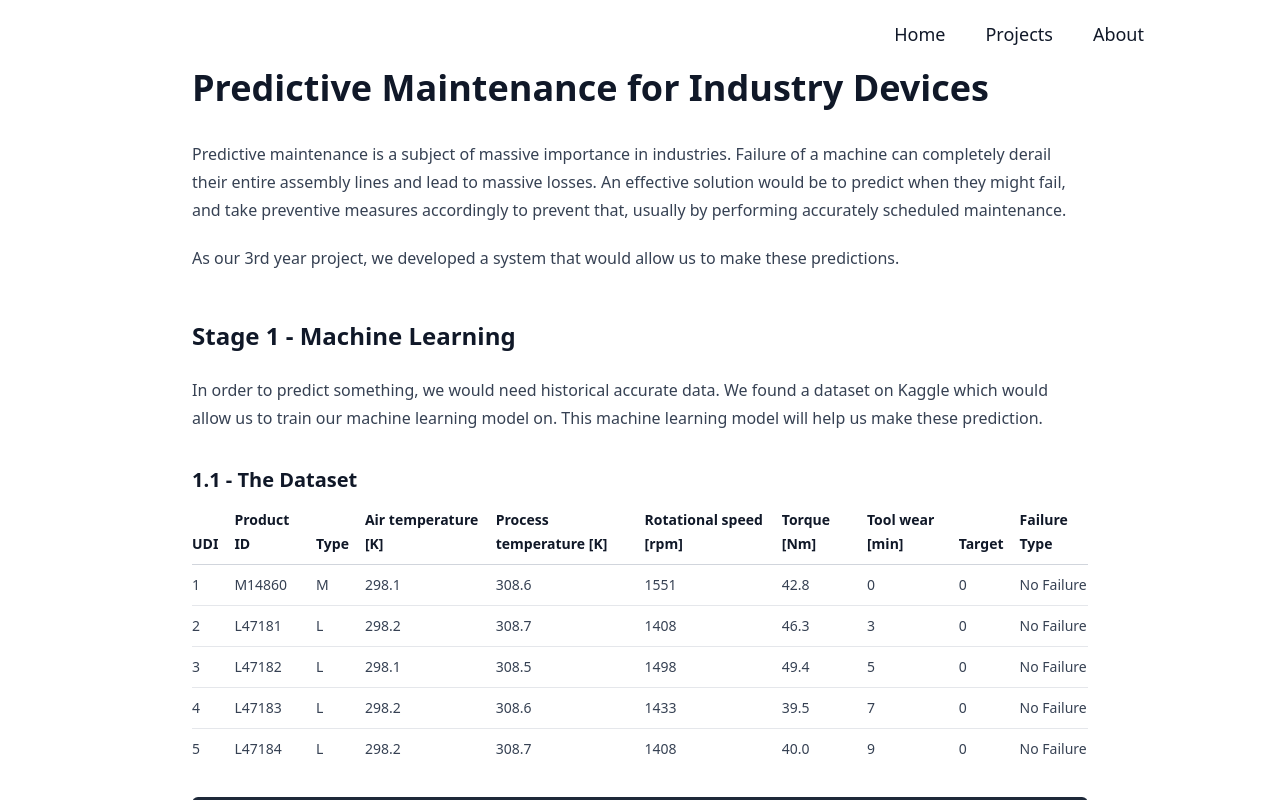
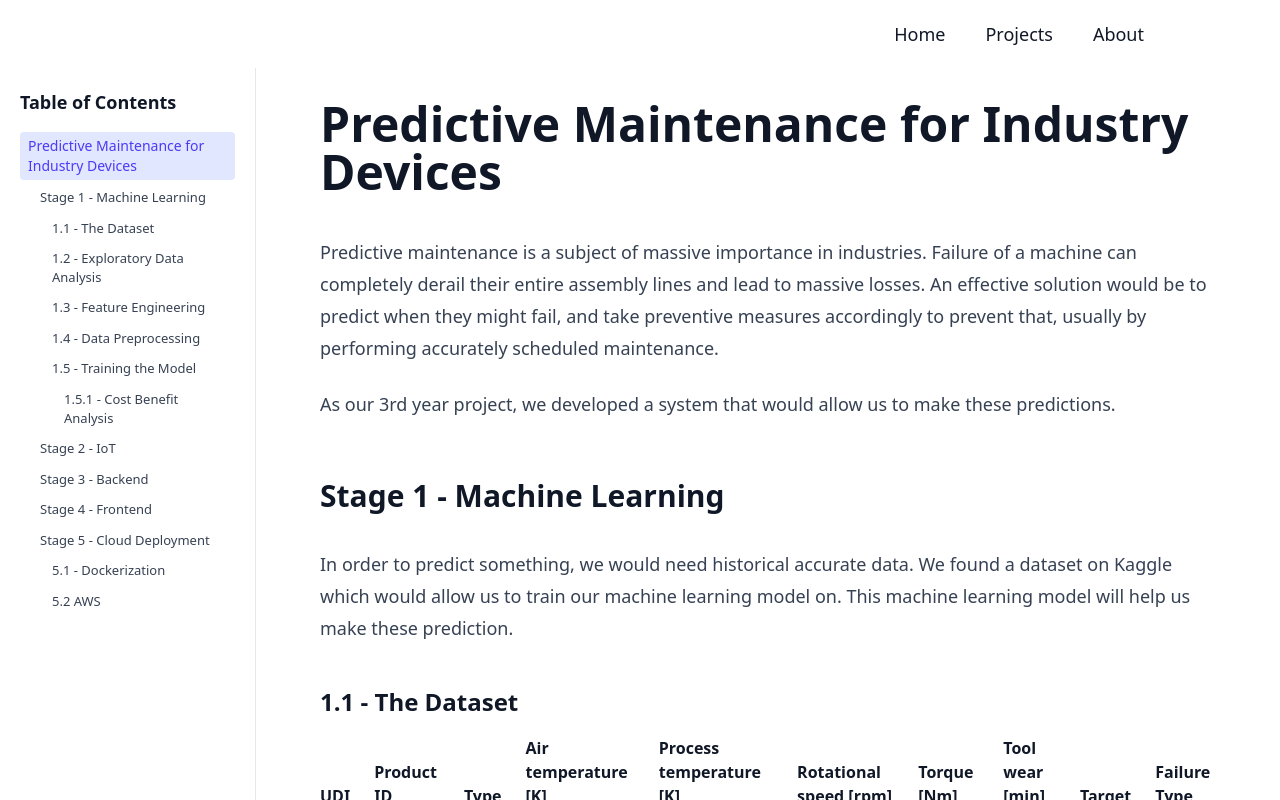
Before and after one commit to arghya2801/portfolio, a Next.js app: page /blog/predictive-maintenance in a window 1280 px wide. Shown: the top 800 px of the page. Built offline with nearby package versions, Linux system fonts and the light colour scheme.

Commit message:
Added table of contents to the blog

```diff
--- a/src/components/MdxLayout.tsx
+++ b/src/components/MdxLayout.tsx
@@ -1,13 +1,139 @@
-import React from 'react'
-import Navbar from './Navbar'
-import Footer from './Footer'
+'use client'
+import React, { useEffect, useState } from "react";
+import Navbar from "./Navbar";
+import Footer from "./Footer";
+
+interface TocItem {
+  id: string;
+  text: string;
+  level: number;
+}
+
+function TableOfContents() {
+  const [toc, setToc] = useState<TocItem[]>([]);
+  const [activeId, setActiveId] = useState<string>("");
+
+  useEffect(() => {
+    // Generate TOC from headings in the document
+    const headings = document.querySelectorAll("h1, h2, h3, h4, h5, h6");
+    const tocItems: TocItem[] = [];
+
+    headings.forEach((heading, index) => {
+      const level = parseInt(heading.tagName.charAt(1));
+      const text = heading.textContent || "";
+      let id = heading.id;
+
+      // Generate ID if heading doesn't have one
+      if (!id) {
+        id = text
+          .toLowerCase()
+          .replace(/[^a-z0-9]+/g, "-")
+          .replace(/(^-|-$)/g, "");
+
+        // Ensure unique ID
+        const existingIds = tocItems.map(item => item.id);
+        let uniqueId = id;
+        let counter = 1;
+        while (existingIds.includes(uniqueId)) {
+          uniqueId = `${id}-${counter}`;
+          counter++;
+        }
+
+        heading.id = uniqueId;
+        id = uniqueId;
+      }
+
+      tocItems.push({ id, text, level });
+    });
+
+    setToc(tocItems);
+  }, []);
+
+  useEffect(() => {
+    // Track active heading based on scroll position
+    const handleScroll = () => {
+      const headings = document.querySelectorAll("h1, h2, h3, h4, h5, h6");
+      const scrollPosition = window.scrollY + 100; // Offset for navbar
+
+      let currentActive = "";
+      headings.forEach((heading) => {
+        const rect = heading.getBoundingClientRect();
+        const offsetTop = rect.top + window.scrollY;
+
+        if (offsetTop <= scrollPosition) {
+          currentActive = heading.id;
+        }
+      });
+
+      setActiveId(currentActive);
+    };
+
+    window.addEventListener("scroll", handleScroll);
+    handleScroll(); // Check initial position
+
+    return () => window.removeEventListener("scroll", handleScroll);
+  }, [toc]);
+
+  const handleClick = (id: string) => {
+    const element = document.getElementById(id);
+    if (element) {
+      element.scrollIntoView({ behavior: "smooth" });
+    }
+  };
+
+  if (toc.length === 0) {
+    return null;
+  }
+
+  return (
+    <div className="sticky top-20 max-h-screen overflow-y-auto bg-white dark:bg-[#020618]">
+      <h3 className="text-lg font-semibold mb-4 text-gray-900 dark:text-gray-100">
+        Table of Contents
+      </h3>
+      <nav className="space-y-1">
+        {toc.map((item) => (
+          <button
+            key={item.id}
+            onClick={() => handleClick(item.id)}
+            className={`
+              block w-full text-left text-sm py-1 px-2 rounded transition-colors duration-200
+              hover:bg-gray-200 dark:hover:bg-gray-700
+              ${activeId === item.id
+                ? "bg-indigo-100 dark:bg-[#5e59ff] text-indigo-600 dark:text-indigo-100 font-medium"
+                : "text-gray-700 dark:text-gray-300"
+              }
+            `}
+            style={{
+              paddingLeft: `${(item.level - 1) * 12 + 8}px`,
+              fontSize: item.level === 1 ? '14px' : '13px'
+            }}
+          >
+            {item.text}
+          </button>
+        ))}
+      </nav>
+    </div>
+  );
+}
 
 export default function MdxLayout({ children }: { children: React.ReactNode }) {
   return (
     <>
       <Navbar />
-      <div className='px-5 md:px-0 max-w-4xl mx-auto prose dark:prose-invert'>{children}</div>
+      <div className="flex flex-row min-h-screen">
+        {/* Table of Contents Sidebar */}
+        <div className="hidden lg:block w-64 p-5 border-r border-gray-200 dark:border-gray-700">
+          <TableOfContents />
+        </div>
+
+        {/* Main Content */}
+        <div className="flex-1 px-5 py-8">
+          <div className="max-w-4xl mx-auto prose prose-lg dark:prose-invert prose-headings:scroll-mt-20">
+            {children}
+          </div>
+        </div>
+      </div>
       <Footer />
     </>
-  )
+  );
 }
```
